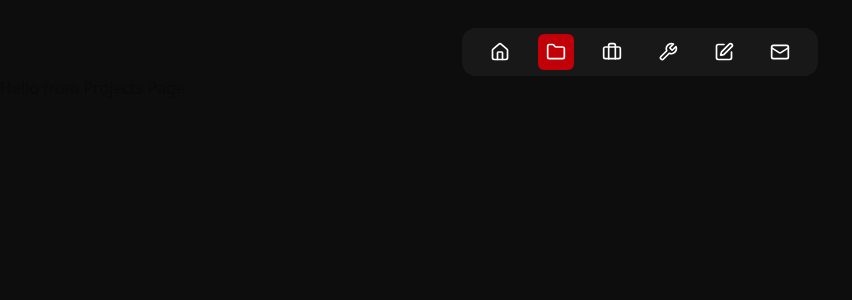
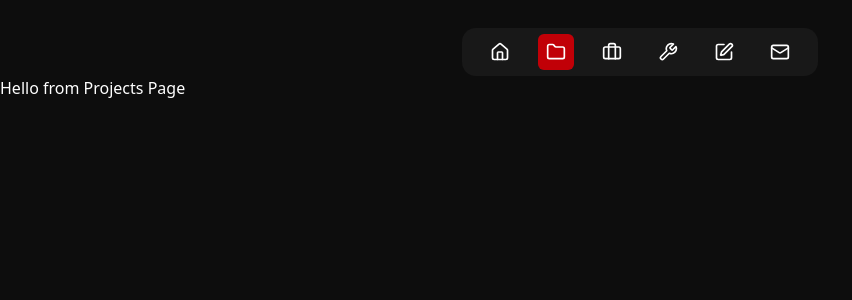
Before and after one commit to dev-rajm/manna-portfolio, a Next.js app: page /projects in a window 1280 px wide. Shown: the top 300 px of the page, without its empty margins (0-852 px from the left). Built offline with nearby package versions, Linux system fonts and the light colour scheme.

Commit message:
update the duration on navbar

```diff
--- a/app/(routes)/layout.tsx
+++ b/app/(routes)/layout.tsx
@@ -8,7 +8,7 @@ export const metadata: Metadata = {
 
 const RouteLayout = ({ children }: { children: React.ReactNode }) => {
   return (
-    <div className="h-full relative bg-black/95">
+    <div className="h-full relative bg-black/95 text-white">
       <main className="pt-7">
         <Navbar />
         {children}
--- a/components/navbar.tsx
+++ b/components/navbar.tsx
@@ -56,12 +56,12 @@ const Navbar = () => {
           href={route.href}
           key={route.href}
           className={cn(
-            "p-2 relative group rounded-sm hover:bg-red-700 transition-colors duration-500",
+            "p-2 relative group rounded-sm hover:bg-red-700 transition-colors duration-300 delay-150",
             pathname === route.href && "bg-red-700"
           )}
         >
           <route.icon className="w-5 h-5 text-white" />
-          <Badge className="hidden md:flex items-center absolute bottom-0 left-1/2 -translate-x-1/2 opacity-0 bg-neutral-500/30 group-hover:opacity-100 group-hover:translate-y-8 transition delay-150 duration-500">
+          <Badge className="hidden md:flex items-center absolute bottom-0 left-1/2 -translate-x-1/2 opacity-0 bg-neutral-500/30 group-hover:opacity-100 group-hover:translate-y-8 transition delay-150 duration-300">
             {route.label}
           </Badge>
         </Link>
```
